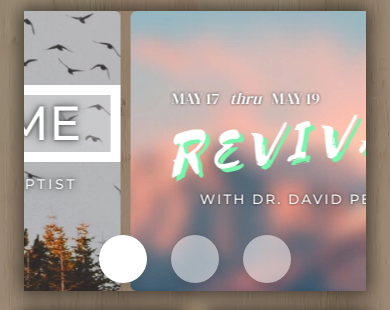
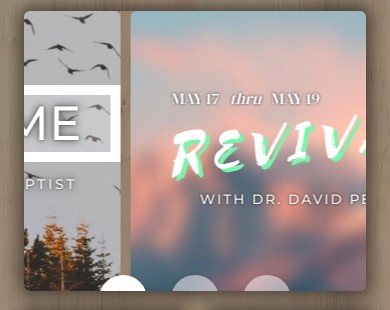
Before and after one commit to ab-sitedev/nbbc-opt, a website: page index.html in a window 390 px wide. Shown: the top 310 px of the page. Drawn offline with nearby package versions, Linux system fonts and the light colour scheme.

Commit message:
Carousel indicators sit below the carousel bottom edge but are still technically 48x48

```diff
--- a/styles/custom.scss
+++ b/styles/custom.scss
@@ -291,6 +291,10 @@ footer {
 
     .hero {
         height: 280px;
+
+        .glide {
+            overflow-x: hidden;
+        }
     }
 
     .glide__arrows {
@@ -304,7 +308,7 @@ footer {
     }
 
     .glide__bullets {
-        bottom: .5em;
+        bottom: -2em;
     }
 
     .squares {
```
Also changed, not shown: styles/custom.css, 1 other file.
